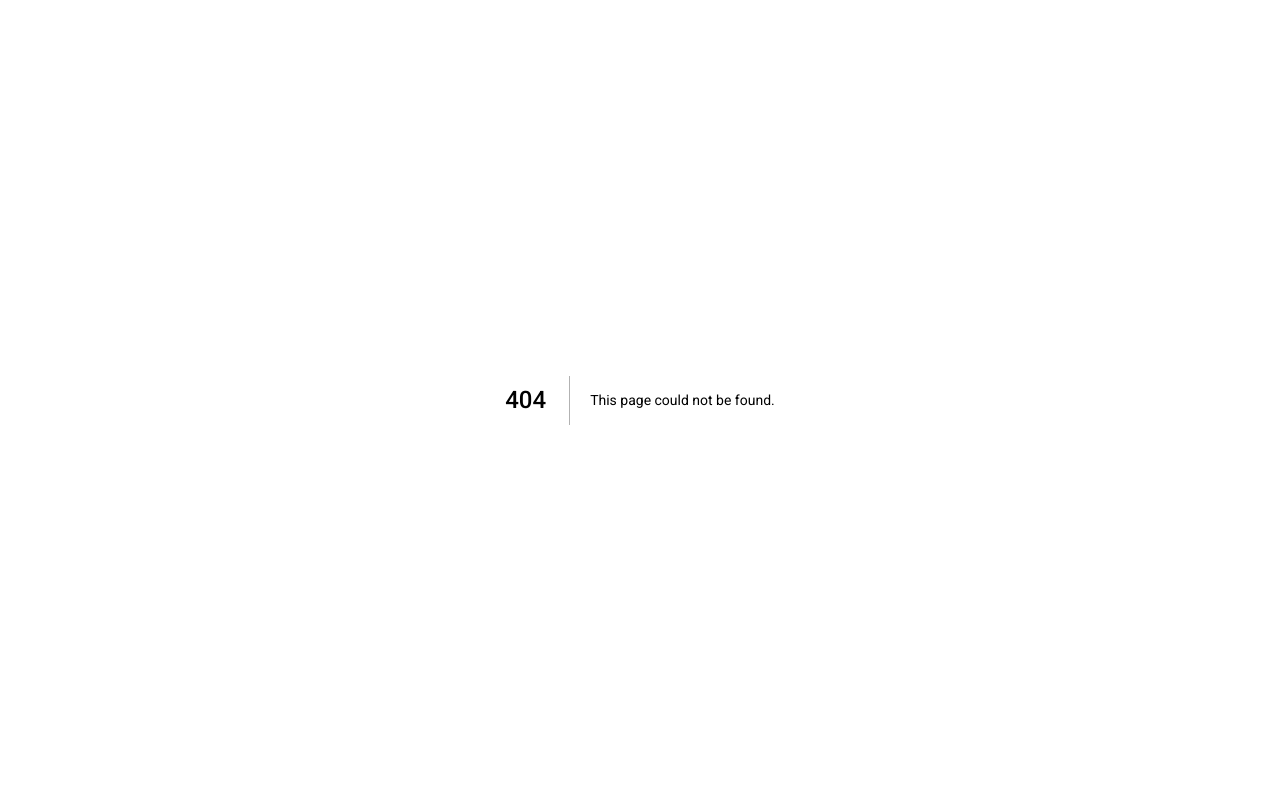
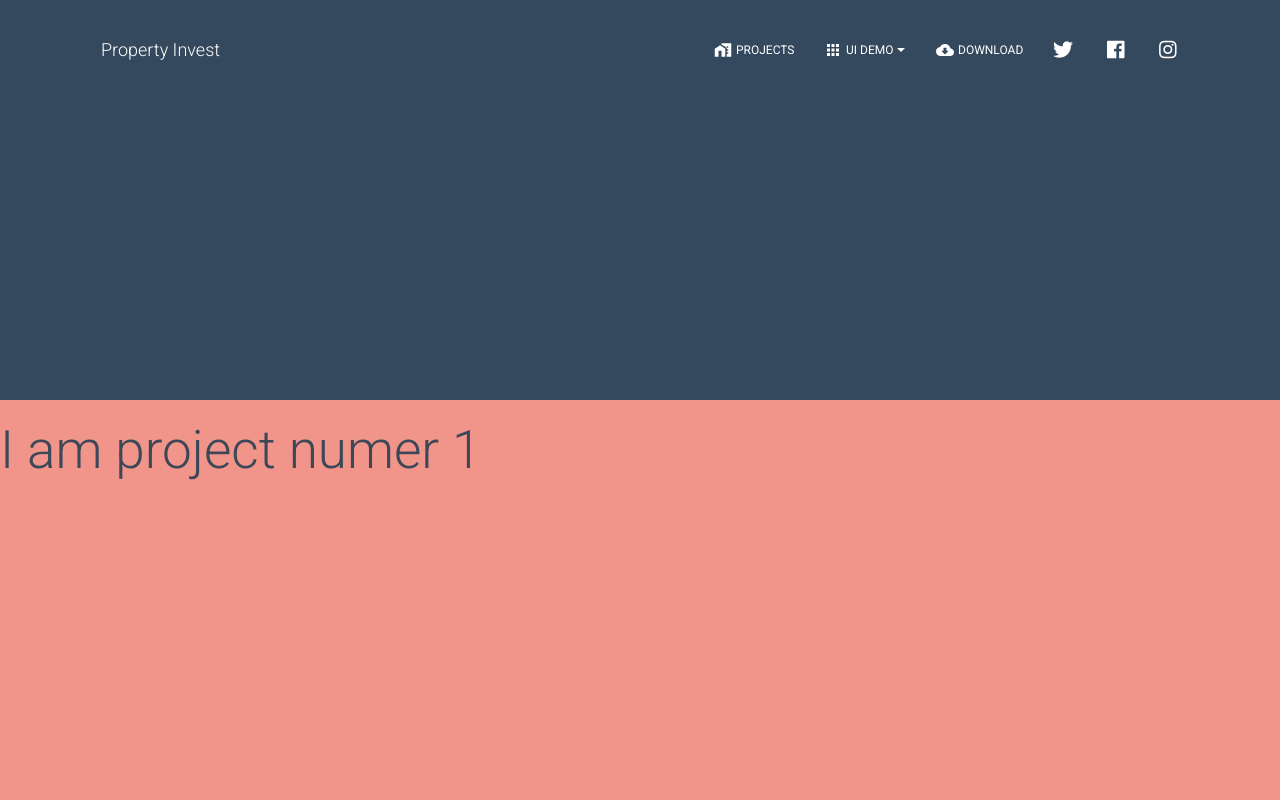
Before and after one commit to audaiviet/property-invest-ui, a Next.js app in the folder FrontEnd/: page /projects/1 in a window 1280 px wide. Before the commit this address had no page. Shown: the top 800 px of the page. Built offline with nearby package versions, Linux system fonts and the light colour scheme.

Commit message:
Add some links

```diff
--- a/FrontEnd/components/Header/HeaderLinks.js
+++ b/FrontEnd/components/Header/HeaderLinks.js
@@ -7,10 +7,10 @@ import { makeStyles } from "@material-ui/core/styles";
 import List from "@material-ui/core/List";
 import ListItem from "@material-ui/core/ListItem";
 import Tooltip from "@material-ui/core/Tooltip";
-import Icon from "@material-ui/core/Icon";
 
 // @material-ui/icons
 import { Apps, CloudDownload } from "@material-ui/icons";
+import HomeWorkIcon from "@material-ui/icons/HomeWork";
 import DeleteIcon from "@material-ui/icons/Delete";
 import IconButton from "@material-ui/core/IconButton";
 
@@ -27,38 +27,39 @@ export default function HeaderLinks(props) {
   return (
     <List className={classes.list}>
       <ListItem className={classes.listItem}>
+        <Button
+          href="/projects"
+          color="transparent"
+          className={classes.navLink}
+        >
+          <HomeWorkIcon /> Projects
+        </Button>
+      </ListItem>
+      <ListItem className={classes.listItem}>
         <CustomDropdown
           noLiPadding
           navDropdown
-          buttonText="Components"
+          buttonText="UI Demo"
           buttonProps={{
             className: classes.navLink,
-            color: "transparent"
+            color: "transparent",
           }}
           buttonIcon={Apps}
           dropdownList={[
             <Link href="/components">
               <a className={classes.dropdownLink}>All components</a>
             </Link>,
-            <a
-              href="https://creativetimofficial.github.io/nextjs-material-kit/#/documentation?ref=njsmk-navbar"
-              target="_blank"
-              className={classes.dropdownLink}
-            >
-              Documentation
-            </a>
+            <Link href="/landing">
+              <a className={classes.dropdownLink}>Landing page</a>
+            </Link>,
+            <Link href="/profile">
+              <a className={classes.dropdownLink}>Profile page</a>
+            </Link>,
+            <Link href="/login">
+              <a className={classes.dropdownLink}>Login page</a>
+            </Link>,
           ]}
         />
-      </ListItem>
-      <ListItem className={classes.listItem}>
-        <Button
-          href="https://www.creative-tim.com/product/nextjs-material-kit-pro?ref=njsmk-navbar"
-          color="transparent"
-          target="_blank"
-          className={classes.navLink}
-        >
-          <Icon className={classes.icons}>unarchive</Icon> Upgrade to PRO
-        </Button>
       </ListItem>
       <ListItem className={classes.listItem}>
         <Button
--- a/FrontEnd/components/ProjectCard/ProjectCard.tsx
+++ b/FrontEnd/components/ProjectCard/ProjectCard.tsx
@@ -42,7 +42,7 @@ export function ProjectCard({project} : {project: IProject}) {
         <Button size="small" color="primary">
           Invest
         </Button>
-        <Button size="small" color="primary">
+        <Button size="small" color="primary" href={`/projects/${project.id}`}>
           Learn More
         </Button>
       </CardActions>
--- a/FrontEnd/components/ProjectContainer/ProjectContainer.tsx
+++ b/FrontEnd/components/ProjectContainer/ProjectContainer.tsx
@@ -16,7 +16,7 @@ export function ProjectContainer(props: { projects: IProject[]; }) {
         <GridContainer className={classes.container}>
             {projects.map((item, index) => {
                 return (
-                <Grid className={classes.item} xs={12} sm={4}>
+                <Grid item key={item.id} className={classes.item} xs={12} sm={4}>
                     <ProjectCard project={item}></ProjectCard>
                 </Grid>);
             })}
--- /dev/null
+++ b/FrontEnd/pages/projects/[id].tsx
@@ -0,0 +1,33 @@
+import React from 'react';
+import { useRouter } from 'next/router'
+import { Grid, makeStyles } from '@material-ui/core';
+
+const useStyles = makeStyles({
+    container: {
+        height: '400px',
+        "backgroundColor": "#34495E"
+    },
+    details: {
+        height: '600px',
+        "backgroundColor": "#F1948A"
+    },
+    background: {
+        height: '600px',
+        "backgroundColor": "#EDBB99"
+    }
+})
+
+function Project(props) {
+    const router = useRouter()
+    const { id } = router.query
+    const classes = useStyles();
+    return (<>
+        <div className={classes.container}></div>
+        <Grid container className={classes.details}>
+            <h1>I am project numer {id}</h1>
+        </Grid>
+        <section className={classes.background}></section>
+        </>);
+}
+
+export default Project;
```
Also changed, not shown: FrontEnd/pages/projects.tsx (+2 -6 lines).
